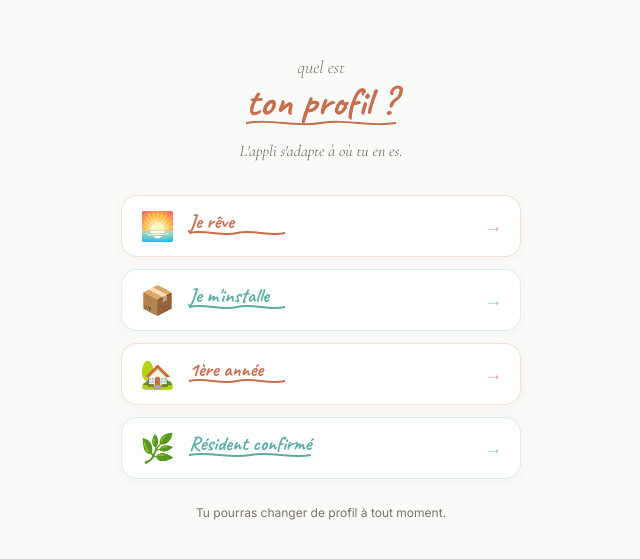
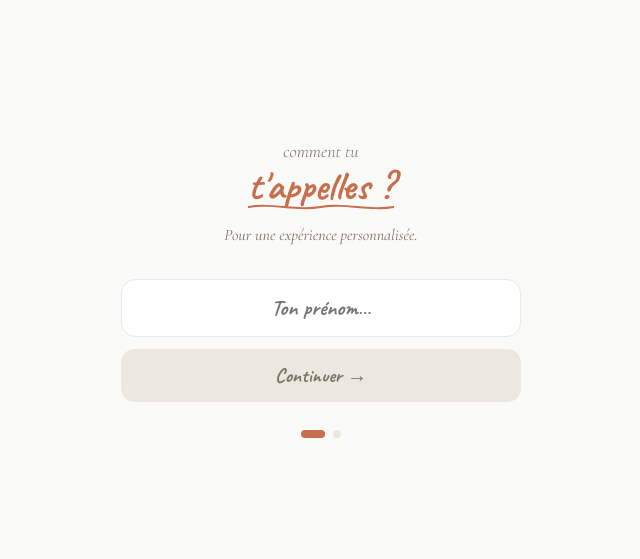
Before and after one commit to Vivreamajorque/vivre-a-majorque, a React (Vite) app: page /onboarding in a window 1280 px wide. Shown: the part 111-670 px from the top of the page, without its empty margins (319-959 px from the left). Built offline with nearby package versions, Linux system fonts and the light colour scheme; a web font is replaced by a local one.

Commit message:
feat: prénom demandé à l'inscription, affiché Bonjour [Prénom] sur la Home

```diff
--- a/src/context/ProfileContext.jsx
+++ b/src/context/ProfileContext.jsx
@@ -5,11 +5,14 @@ const ProfileContext = createContext(null)
 
 export function ProfileProvider({ children }) {
   const [profileId, setProfileId] = useState(null)
-  const [loaded, setLoaded] = useState(false)
+  const [prenom, setPrenom]       = useState('')
+  const [loaded, setLoaded]       = useState(false)
 
   useEffect(() => {
-    const saved = localStorage.getItem('mq_profile')
-    if (saved) setProfileId(saved)
+    const savedId     = localStorage.getItem('mq_profile')
+    const savedPrenom = localStorage.getItem('mq_prenom')
+    if (savedId)     setProfileId(savedId)
+    if (savedPrenom) setPrenom(savedPrenom)
     setLoaded(true)
   }, [])
 
@@ -20,13 +23,21 @@ export function ProfileProvider({ children }) {
     localStorage.setItem('mq_profile', id)
   }
 
+  function savePrenom(nom) {
+    const trimmed = nom.trim()
+    setPrenom(trimmed)
+    localStorage.setItem('mq_prenom', trimmed)
+  }
+
   function resetProfile() {
     setProfileId(null)
+    setPrenom('')
     localStorage.removeItem('mq_profile')
+    localStorage.removeItem('mq_prenom')
   }
 
   return (
-    <ProfileContext.Provider value={{ profileId, profile, chooseProfile, resetProfile, loaded }}>
+    <ProfileContext.Provider value={{ profileId, profile, prenom, chooseProfile, savePrenom, resetProfile, loaded }}>
       {children}
     </ProfileContext.Provider>
   )
--- a/src/pages/Home.jsx
+++ b/src/pages/Home.jsx
@@ -224,7 +224,7 @@ const NAV_CARDS = [
 
 /* ── Page Home ──────────────────────────────────────────── */
 export default function Home() {
-  const { profile } = useProfile()
+  const { profile, prenom } = useProfile()
   const { data: actusData, loading: actusLoading } = useNotionDB(NOTION_DB.actus)
   const actus = useMemo(() => actusData.map(parseActu).slice(0, 6), [actusData])
 
@@ -247,10 +247,12 @@ export default function Home() {
           fontWeight: 300, fontSize: 22, color: 'var(--texte)',
           display: 'block', lineHeight: 1.2,
         }}>
-          {profile ? 'Bonjour 🌴 — prêt à' : 'Tout ce qu\'il faut pour'}
+          {profile
+            ? `Bonjour ${prenom ? prenom : ''} 🌴`
+            : 'Tout ce qu\'il faut pour'}
         </span>
         <AccentWord color={TERRA} size={40}>
-          {profile ? 'avancer' : 'vraiment partir'}
+          {profile ? 'prêt à avancer ?' : 'vraiment partir'}
         </AccentWord>
       </div>
 
--- a/src/pages/Onboarding.jsx
+++ b/src/pages/Onboarding.jsx
@@ -1,15 +1,23 @@
-import React from 'react'
+import React, { useState } from 'react'
 import { useNavigate } from 'react-router-dom'
 import { useProfile } from '../context/ProfileContext'
 import { PROFILS } from '../config'
-import { PageHeading, AccentWord, TERRA, VERT } from '../components/WaveTitle'
+import { PageHeading, AccentWord, TERRA, VERT, Wave } from '../components/WaveTitle'
 
 export default function Onboarding() {
-  const { setProfile } = useProfile()
+  const { chooseProfile, savePrenom } = useProfile()
   const navigate = useNavigate()
+  const [step, setStep]       = useState(1)   // 1 = prénom, 2 = profil
+  const [inputPrenom, setInputPrenom] = useState('')
+
+  const handlePrenom = () => {
+    if (!inputPrenom.trim()) return
+    savePrenom(inputPrenom.trim())
+    setStep(2)
+  }
 
   const handleSelect = (p) => {
-    setProfile(p)
+    chooseProfile(p.id)
     navigate('/app')
   }
 
@@ -22,11 +30,13 @@ export default function Onboarding() {
     }}>
       <div style={{ width: '100%', maxWidth: 400 }}>
 
-        {/* Titre */}
+        {/* ── Étape 1 : prénom ── */}
+        {step === 1 && (
+          <>
             <div style={{ textAlign: 'center', marginBottom: 32 }}>
               <PageHeading
-            label="quel est"
-            accent="ton profil ?"
+                label="comment tu"
+                accent="t'appelles ?"
                 color={TERRA}
                 labelSize={18}
                 accentSize={40}
@@ -36,11 +46,70 @@ export default function Onboarding() {
                 fontStyle: 'italic', fontSize: 16,
                 color: 'var(--texte-sec)', marginTop: 12, lineHeight: 1.5,
               }}>
-            L'appli s'adapte à où tu en es.
+                Pour une expérience personnalisée.
               </p>
             </div>
 
-        {/* Cards profil */}
+            <div style={{ display: 'flex', flexDirection: 'column', gap: 12 }}>
+              <input
+                type="text"
+                placeholder="Ton prénom…"
+                value={inputPrenom}
+                onChange={e => setInputPrenom(e.target.value)}
+                onKeyDown={e => e.key === 'Enter' && handlePrenom()}
+                autoFocus
+                style={{
+                  width: '100%', padding: '14px 18px',
+                  borderRadius: 14,
+                  border: `1.5px solid ${inputPrenom.trim() ? TERRA : 'var(--gris)'}`,
+                  background: '#fff',
+                  fontFamily: "'Caveat', cursive",
+                  fontWeight: 700, fontSize: 22,
+                  color: 'var(--texte)',
+                  outline: 'none',
+                  transition: 'border-color 0.2s',
+                  textAlign: 'center',
+                }}
+              />
+              <button
+                onClick={handlePrenom}
+                disabled={!inputPrenom.trim()}
+                style={{
+                  background: inputPrenom.trim() ? TERRA : 'var(--gris)',
+                  color: inputPrenom.trim() ? '#fff' : 'var(--texte-sec)',
+                  border: 'none', borderRadius: 14,
+                  padding: '14px', cursor: inputPrenom.trim() ? 'pointer' : 'default',
+                  fontFamily: "'Caveat', cursive", fontWeight: 700, fontSize: 20,
+                  transition: 'background 0.2s',
+                  boxShadow: inputPrenom.trim() ? `0 4px 16px ${TERRA}30` : 'none',
+                }}
+              >
+                Continuer →
+              </button>
+            </div>
+          </>
+        )}
+
+        {/* ── Étape 2 : profil ── */}
+        {step === 2 && (
+          <>
+            <div style={{ textAlign: 'center', marginBottom: 32 }}>
+              <PageHeading
+                label="et ton projet,"
+                accent="où tu en es ?"
+                color={VERT}
+                labelSize={18}
+                accentSize={38}
+              />
+              <p style={{
+                fontFamily: "'Cormorant Garamond', serif",
+                fontStyle: 'italic', fontSize: 16,
+                color: 'var(--texte-sec)', marginTop: 12, lineHeight: 1.5,
+              }}>
+                L'appli s'adapte à ta situation.
+              </p>
+            </div>
+
             <div style={{ display: 'flex', flexDirection: 'column', gap: 12 }}>
               {PROFILS.map((p, i) => {
                 const color = i % 2 === 0 ? TERRA : VERT
@@ -52,10 +121,10 @@ export default function Onboarding() {
                     display: 'flex', alignItems: 'center', gap: 14,
                     cursor: 'pointer', textAlign: 'left',
                     boxShadow: `0 2px 10px ${color}10`,
-                transition: 'transform 0.15s, box-shadow 0.15s',
+                    transition: 'transform 0.15s',
                   }}
-              onMouseEnter={e => { e.currentTarget.style.transform = 'translateY(-2px)'; e.currentTarget.style.boxShadow = `0 6px 18px ${color}20` }}
-              onMouseLeave={e => { e.currentTarget.style.transform = 'translateY(0)'; e.currentTarget.style.boxShadow = `0 2px 10px ${color}10` }}
+                  onMouseEnter={e => e.currentTarget.style.transform = 'translateY(-2px)'}
+                  onMouseLeave={e => e.currentTarget.style.transform = 'translateY(0)'}
                   >
                     <span style={{ fontSize: 28, lineHeight: 1 }}>{p.emoji}</span>
                     <div style={{ flex: 1 }}>
@@ -74,9 +143,29 @@ export default function Onboarding() {
               })}
             </div>
 
-        <p style={{ fontSize: 12, color: 'var(--texte-sec)', marginTop: 24, textAlign: 'center' }}>
-          Tu pourras changer de profil à tout moment.
-        </p>
+            <button onClick={() => setStep(1)} style={{
+              background: 'none', border: 'none', cursor: 'pointer',
+              fontSize: 13, color: 'var(--texte-sec)', marginTop: 20,
+              display: 'block', width: '100%', textAlign: 'center',
+              fontFamily: "'Cormorant Garamond', serif", fontStyle: 'italic',
+            }}>
+              ← Modifier mon prénom
+            </button>
+          </>
+        )}
+
+        {/* Indicateur étapes */}
+        <div style={{ display: 'flex', gap: 8, justifyContent: 'center', marginTop: 28 }}>
+          {[1, 2].map(s => (
+            <div key={s} style={{
+              width: s === step ? 24 : 8, height: 8,
+              borderRadius: 4,
+              background: s === step ? TERRA : 'var(--gris)',
+              transition: 'all 0.3s',
+            }} />
+          ))}
+        </div>
+
       </div>
     </div>
   )
```
Also changed, not shown: 4 other files (tests, documents, lock files or other folders). Lines whose indentation alone changed are shown as unchanged.
